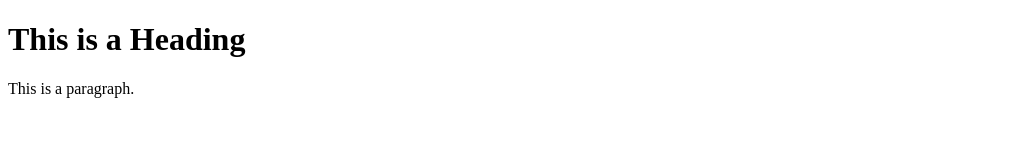
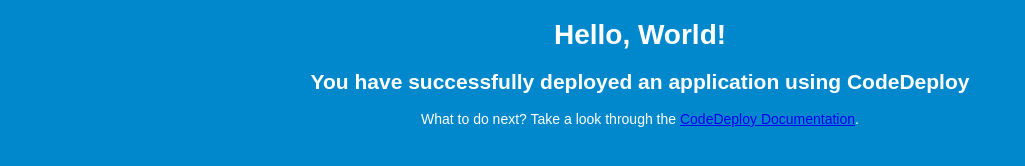
Before and after one commit to muzzammilfarooq/testrepo1, a plain HTML site: page index.html in a window 1280 px wide. Shown: the whole page, without its empty margins (0-1025 px from the left). Drawn offline with Linux system fonts and the light colour scheme.

Commit message:
Update index.html

```diff
--- a/index.html
+++ b/index.html
@@ -1,12 +1,21 @@
-<!DOCTYPE html>
+<!DOCTYPE html PUBLIC "-//W3C//DTD HTML 4.01 Transitional//EN" "http://www.w3.org/TR/html4/loose.dtd">
 <html>
 <head>
-<title>Muzzammil</title>
+  <title>PEC World!</title>
+  <style>
+    body {
+      color: #ffffff;
+      background-color: #0188cc;
+      font-family: Arial, sans-serif;
+      font-size:14px;
+    }
+  </style>
 </head>
 <body>
-
-<h1>This is a Heading</h1>
-<p>This is a paragraph.</p>
-
+  <div align="center"><h1>Hello, World!</h1></div>
+  <div align="center"><h2>You have successfully deployed an application using CodeDeploy</h2></div>
+  <div align="center">
+    <p>What to do next? Take a look through the <a href="https://aws.amazon.com/codedeploy">CodeDeploy Documentation</a>.</p>
+  </div>
 </body>
 </html>
```
